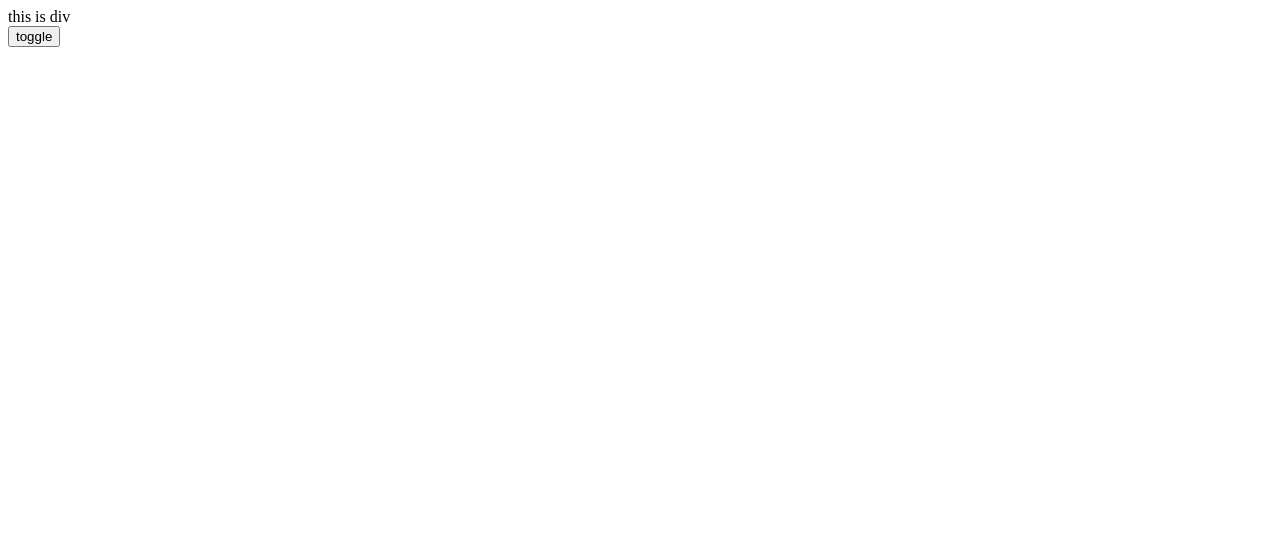
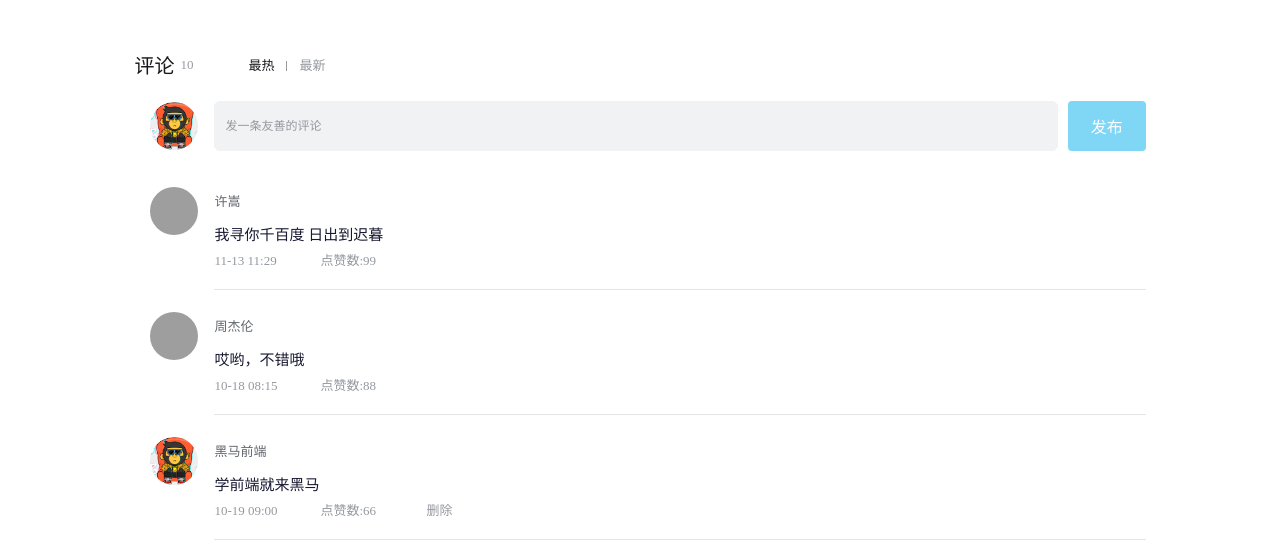
Before and after one commit to qjj-0409/react-basic, a React (Create React App) app: page / in a window 1280 px wide. Shown: the top 554 px of the page. Built offline with nearby package versions, Linux system fonts and the light colour scheme; grey boxes are pictures that could not be loaded.

Commit message:
评论案例

```diff
--- a/src/App.js
+++ b/src/App.js
@@ -1,32 +1,220 @@
-// 封装自定义hook
+import { useRef, useState } from "react"
+import "./App.scss"
+import avatar from "./images/bozai.png"
+import _ from "lodash"
+import classNames from "classnames"
+import { v4 as uuidV4 } from "uuid"
+import dayjs from "dayjs"
+/**
+ * 评论列表的渲染和操作
+ *
+ * 1. 根据状态渲染评论列表
+ * 2. 删除评论
+ */
 
-import { useState } from "react"
-
-function useToggle() {
-  // 可复用的逻辑代码
-  const [value, setValue] = useState(true)
-
-  const toggle = () => setValue(!value)
-
-  // 哪些状态和回调函数需要在其他组件中使用 return
-  return {
-    value,
-    toggle,
-  }
+// 评论列表数据
+const defaultList = [
+  {
+    // 评论id
+    rpid: 3,
+    // 用户信息
+    user: {
+      uid: "13258165",
+      avatar: "https://b0.bdstatic.com/60393afb0610f00150bf4d4c244ff4ca.jpg@h_1280",
+      uname: "周杰伦",
+    },
+    // 评论内容
+    content: "哎哟，不错哦",
+    // 评论时间
+    ctime: "10-18 08:15",
+    like: 88,
+  },
+  {
+    rpid: 2,
+    user: {
+      uid: "36080105",
+      avatar: "https://p0.itc.cn/images01/20230601/2127fd88d1194deb9eb856f5fb376780.jpeg",
+      uname: "许嵩",
+    },
+    content: "我寻你千百度 日出到迟暮",
+    ctime: "11-13 11:29",
+    like: 99,
+  },
+  {
+    rpid: 1,
+    user: {
+      uid: "30009257",
+      avatar,
+      uname: "黑马前端",
+    },
+    content: "学前端就来黑马",
+    ctime: "10-19 09:00",
+    like: 66,
+  },
+]
+// 当前登录用户信息
+const user = {
+  // 用户id
+  uid: "30009257",
+  // 用户头像
+  avatar,
+  // 用户昵称
+  uname: "黑马前端",
 }
 
-// 封装自定义hook通用思路
-// 1.声明一个以use开头的函数
-// 2.在函数体内封装可复用的逻辑（只要是可复用的逻辑）
-// 3.把组件中用到的状态或者回调return出去（以对象或者数组）
-// 4.在哪个组件中要用到这个逻辑，就执行这个函数，解构出来状态和回调进行使用
+/**
+ * 导航 Tab 的渲染和操作
+ *
+ * 1. 渲染导航 Tab 和高亮
+ * 2. 评论列表排序
+ *  最热 => 喜欢数量降序
+ *  最新 => 创建时间降序
+ */
+
+// 导航 Tab 数组
+const tabs = [
+  { type: "hot", text: "最热" },
+  { type: "time", text: "最新" },
+]
 
 const App = () => {
-  const { value, toggle } = useToggle()
+  // 渲染评论列表
+  // 1.使用useState维护list
+  const [commentList, setCommentList] = useState(_.orderBy(defaultList, "like", "desc"))
+
+  // 删除功能 - 拿到当前项id，以id为条件对评论进行filter过滤
+  const handleDel = (id) => {
+    setCommentList(commentList.filter((item) => item.rpid !== id))
+  }
+
+  // tab切换功能
+  // 1.点击谁就把谁的type记录下来
+  // 2.通过记录的type和每一项遍历时的type做匹配，控制激活类名的显示
+  const [type, setType] = useState("hot")
+  const handleTabChange = (type) => {
+    setType(type)
+    // 基于列表的排序
+    if (type === "hot") {
+      // 根据点赞数量排序
+      setCommentList(_.orderBy(commentList, "like", "desc"))
+    } else {
+      // 根据创建时间排序
+      setCommentList(_.orderBy(commentList, "ctime", "desc"))
+    }
+  }
+
+  // 发表评论
+  const [content, setContent] = useState("")
+  const inputRef = useRef(null)
+  const handlePublish = () => {
+    setCommentList([
+      ...commentList,
+      {
+        rpid: uuidV4(), // 随机数
+        user: {
+          uid: "30009257",
+          avatar,
+          uname: "黑马前端",
+        },
+        content: content,
+        ctime: dayjs(new Date()).format("MM-DD hh:mm"), // 月-日 时:分
+        like: 66,
+      },
+    ])
+    // 1.清空输入框内容
+    setContent("")
+    // 2.重新聚焦
+    inputRef.current.focus()
+  }
+
   return (
-    <div>
-      {value && <div>this is div</div>}
-      <button onClick={toggle}>toggle</button>
+    <div className="app">
+      {/* 导航 Tab */}
+      <div className="reply-navigation">
+        <ul className="nav-bar">
+          <li className="nav-title">
+            <span className="nav-title-text">评论</span>
+            {/* 评论数量 */}
+            <span className="total-reply">{10}</span>
+          </li>
+          <li className="nav-sort">
+            {/* 高亮类名： active */}
+            {tabs.map((item) => (
+              <span
+                key={item.type}
+                className={classNames("nav-item", { active: type === item.type })}
+                onClick={() => handleTabChange(item.type)}>
+                {item.text}
+              </span>
+            ))}
+          </li>
+        </ul>
+      </div>
+
+      <div className="reply-wrap">
+        {/* 发表评论 */}
+        <div className="box-normal">
+          {/* 当前用户头像 */}
+          <div className="reply-box-avatar">
+            <div className="bili-avatar">
+              <img className="bili-avatar-img" src={avatar} alt="用户头像" />
+            </div>
+          </div>
+          <div className="reply-box-wrap">
+            {/* 评论框 */}
+            <textarea
+              className="reply-box-textarea"
+              placeholder="发一条友善的评论"
+              ref={inputRef}
+              value={content}
+              onChange={(e) => setContent(e.target.value)}
+            />
+            {/* 发布按钮 */}
+            <div className="reply-box-send">
+              <div className="send-text" onClick={handlePublish}>
+                发布
+              </div>
+            </div>
+          </div>
+        </div>
+        {/* 评论列表 */}
+        <div className="reply-list">
+          {/* 评论项 */}
+          {commentList.map((item) => (
+            <div key={item.rpid} className="reply-item">
+              {/* 头像 */}
+              <div className="root-reply-avatar">
+                <div className="bili-avatar">
+                  <img className="bili-avatar-img" alt="" src={item.user.avatar} />
+                </div>
+              </div>
+
+              <div className="content-wrap">
+                {/* 用户名 */}
+                <div className="user-info">
+                  <div className="user-name">{item.user.uname}</div>
+                </div>
+                {/* 评论内容 */}
+                <div className="root-reply">
+                  <span className="reply-content">{item.content}</span>
+                  <div className="reply-info">
+                    {/* 评论时间 */}
+                    <span className="reply-time">{item.ctime}</span>
+                    {/* 评论数量 */}
+                    <span className="reply-time">点赞数:{item.like}</span>
+                    {/* 删除显示 - 条件渲染 */}
+                    {user.uid === item.user.uid && (
+                      <span className="delete-btn" onClick={() => handleDel(item.rpid)}>
+                        删除
+                      </span>
+                    )}
+                  </div>
+                </div>
+              </div>
+            </div>
+          ))}
+        </div>
+      </div>
     </div>
   )
 }
```
